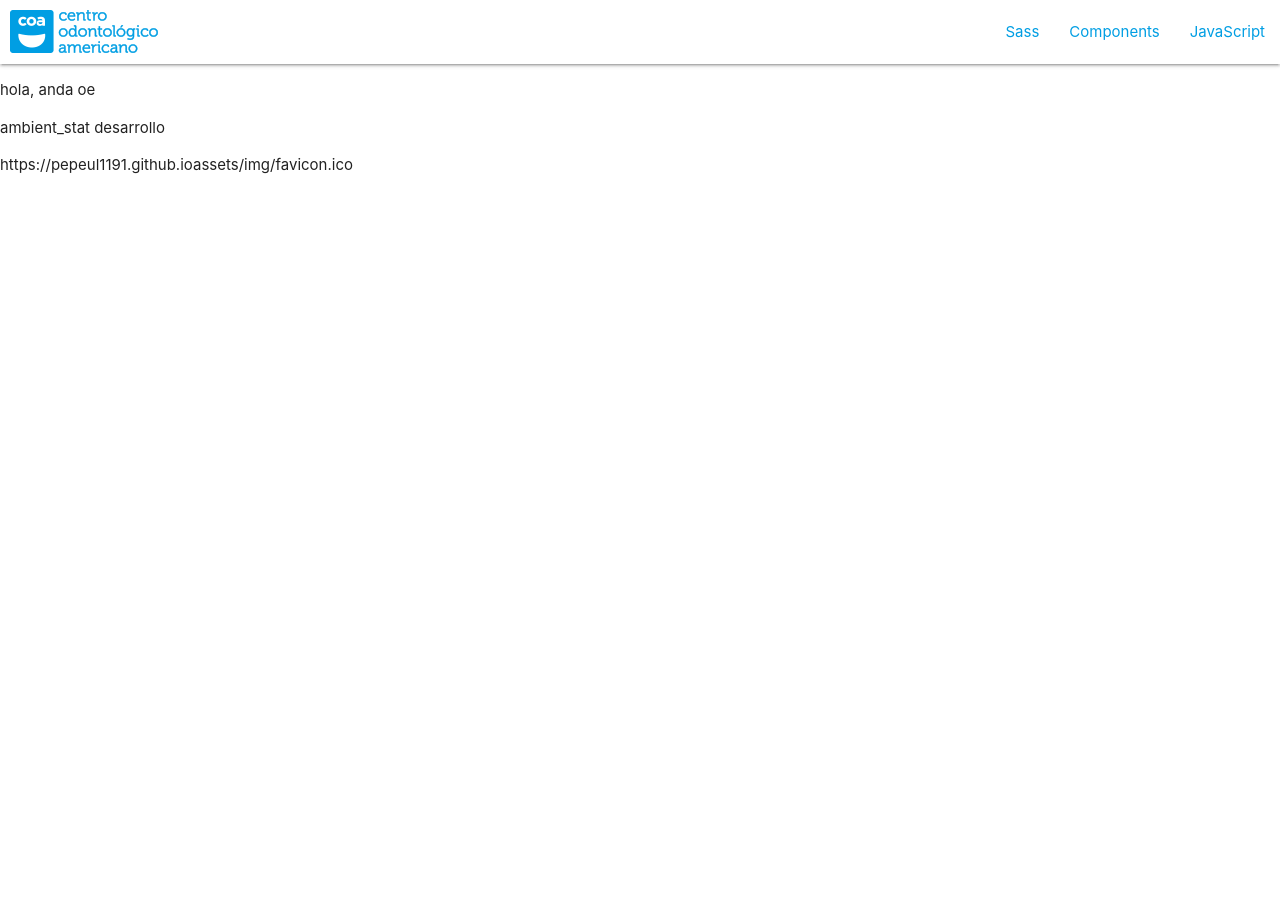
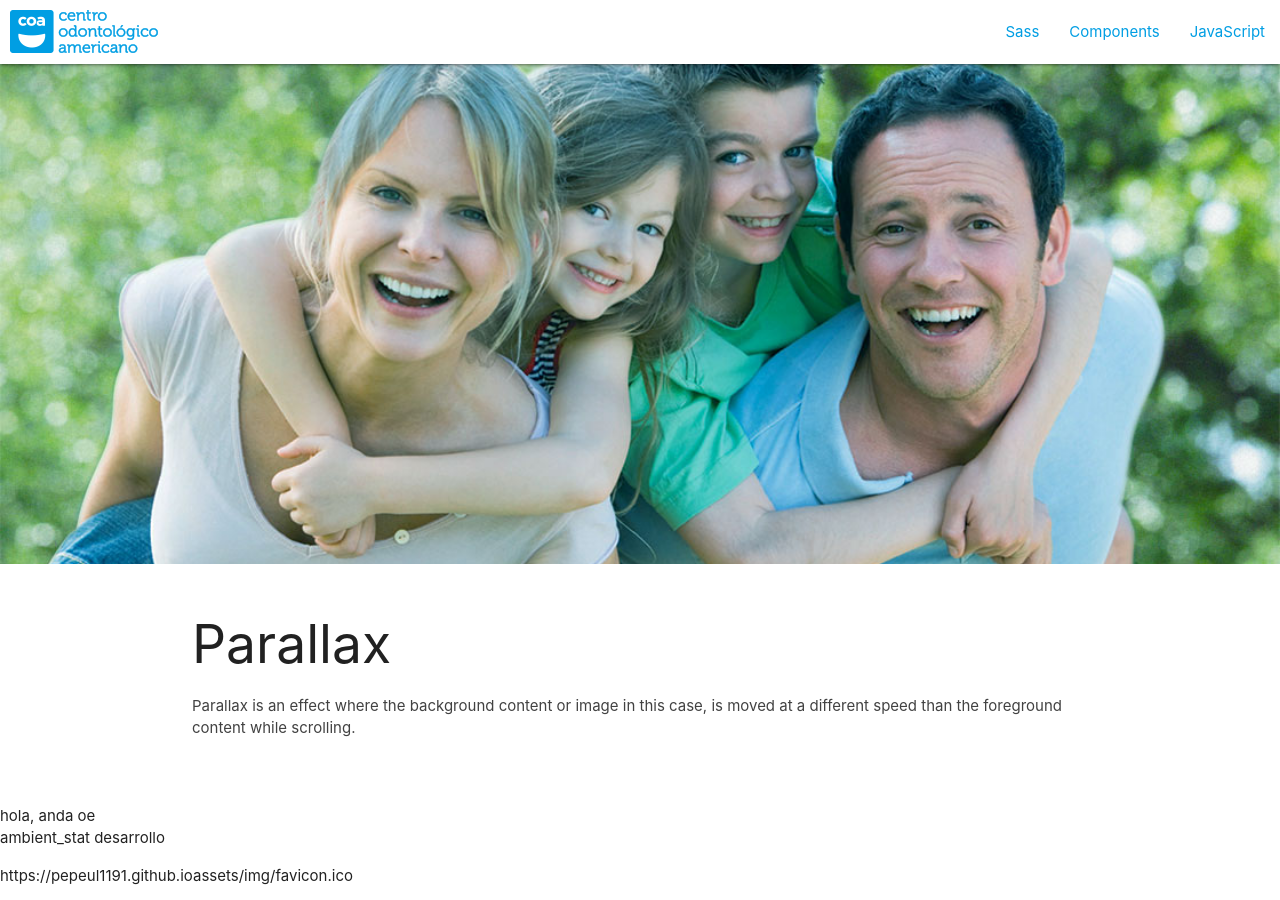
Before and after one commit to pepeul1191/jekyll-materialize, a Jekyll site: the page built from index.md, in a window 1280 px wide. Built offline with Jekyll 4.4.1, drawn with Linux system fonts in a browser that asks for light colours; nearby versions of some CDN libraries; library files that are not in the unit come from our copies.

Commit message:
Parallax en el home

```diff
--- a/_includes/footer.html
+++ b/_includes/footer.html
@@ -1,6 +1,7 @@
 {% if site.data.env.ambiente_static == 'desarrollo' %}
   <script  type="text/javascript" src="{{ site.url }}/bower_components/jquery/dist/jquery.min.js"></script>
   <script  type="text/javascript" src="{{ site.url }}/bower_components/materialize/dist/js/materialize.min.js"></script>
+  <script  type="text/javascript" src="{{ site.url }}/assets/js/site.js"></script>
 {% else if site.data.env.ambiente_static == 'produccion'%}
   <script  type="text/javascript" src="/dist/site.min.js"></script>
 {% endif %}
--- /dev/null
+++ b/assets/js/site.js
@@ -0,0 +1,10 @@
+document.addEventListener('DOMContentLoaded', function() {
+  var elems = document.querySelectorAll('.parallax');
+  var instances = M.Parallax.init(elems, options);
+});
+
+// Or with jQuery
+
+$(document).ready(function(){
+  $('.parallax').parallax();
+});
--- a/index.md
+++ b/index.md
@@ -6,6 +6,16 @@ layout: home
 title: Bienvenido
 lang: es
 ---
+
+<div class="parallax-container">
+  <div class="parallax"><img src="{{ site.url }}/assets/img/foto01.jpg"></div>
+</div>
+<div class="section white">
+  <div class="row container">
+    <h2 class="header">Parallax</h2>
+    <p class="grey-text text-darken-3 lighten-3">Parallax is an effect where the background content or image in this case, is moved at a different speed than the foreground content while scrolling.</p>
+  </div>
+</div>
+
 hola, anda oe <br>
-
 ambient_stat {{site.data.env.ambiente_static}}
```
Also changed, not shown: assets/img/foto01.jpg (added), 1 other file.
